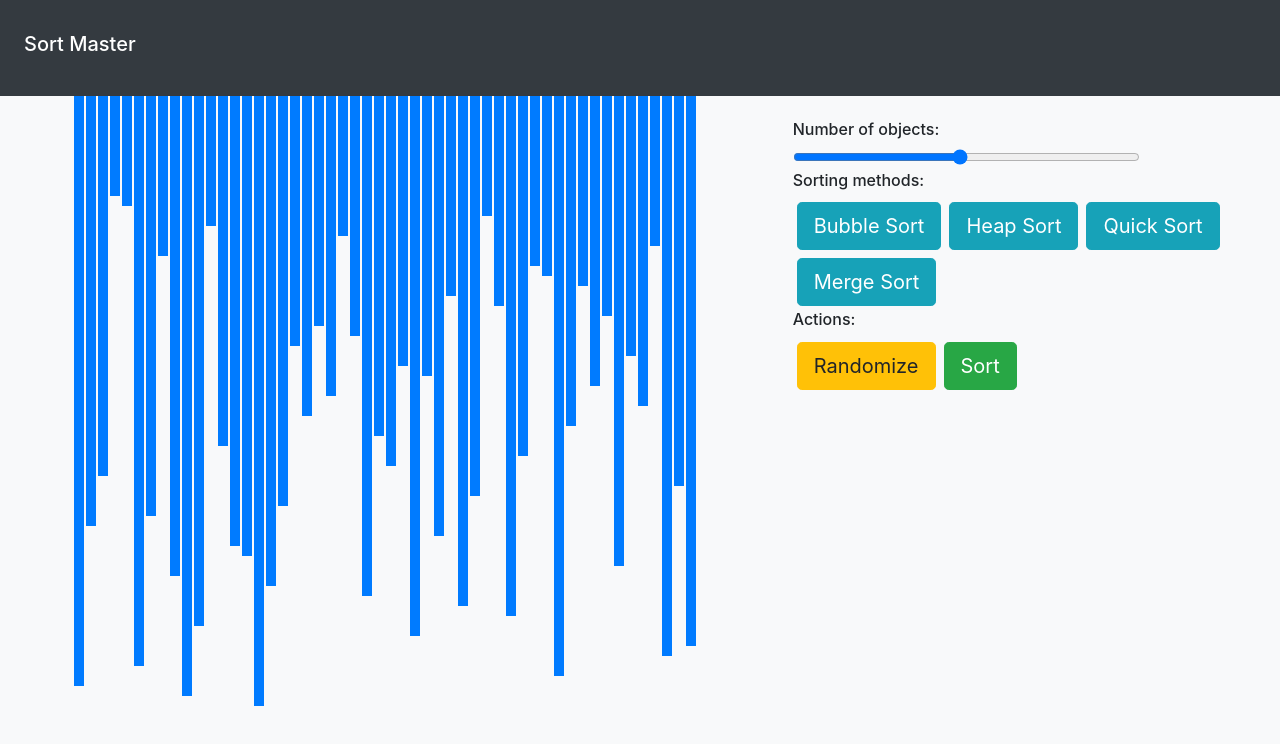
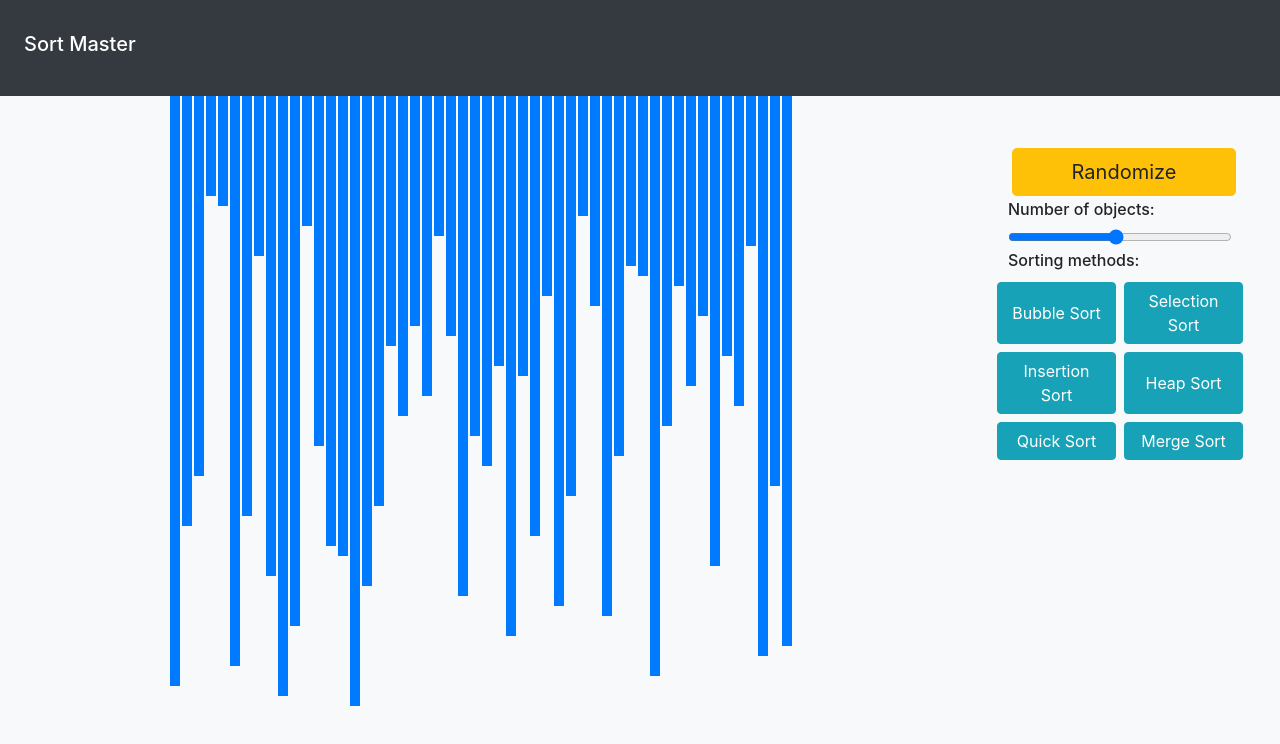
Before and after one commit to abelacosta/sort-master, a React (Create React App) app: page / in a window 1280 px wide. Shown: the top 744 px of the page. Built offline with nearby package versions, Linux system fonts and the light colour scheme.

Commit message:
Changed button layout

```diff
--- a/src/components/toolpanel.jsx
+++ b/src/components/toolpanel.jsx
@@ -3,7 +3,16 @@ import React, { Component } from "react";
 class ToolPanel extends Component {
   render() {
     return (
-      <div className="p-4">
+      <div className="w-25 p-5">
+        <button
+          onClick={() => {
+            this.props.onRandomize();
+          }}
+          type="button"
+          className="btn btn-warning btn-lg w-100 m-1"
+        >
+          Randomize
+        </button>
         <h6>Number of objects:</h6>
         <input
           type="range"
@@ -12,33 +21,56 @@ class ToolPanel extends Component {
           }}
           min="4"
           max="100"
-          className="w-75"
+          className="w-100"
         ></input>
         <h6>Sorting methods:</h6>
+        <div className="row">
           <button
             onClick={() => {
               this.props.onMethod("bubble");
             }}
             type="button"
-          className="btn btn-info btn-lg m-1"
+            className="btn btn-info col m-1"
           >
             Bubble Sort
+          </button>
+          <button
+            onClick={() => {
+              this.props.onMethod("selection");
+            }}
+            type="button"
+            className="btn btn-info col m-1"
+          >
+            Selection Sort
+          </button>
+        </div>
+        <div className="row">
+          <button
+            onClick={() => {
+              this.props.onMethod("insertion");
+            }}
+            type="button"
+            className="btn btn-info col m-1"
+          >
+            Insertion Sort
           </button>
           <button
             onClick={() => {
               this.props.onMethod("heap");
             }}
             type="button"
-          className="btn btn-info btn-lg m-1"
+            className="btn btn-info col m-1"
           >
             Heap Sort
           </button>
+        </div>
+        <div className="row">
           <button
             onClick={() => {
               this.props.onMethod("quick");
             }}
             type="button"
-          className="btn btn-info btn-lg m-1"
+            className="btn btn-info col m-1"
           >
             Quick Sort
           </button>
@@ -47,23 +79,11 @@ class ToolPanel extends Component {
               this.props.onMethod("merge");
             }}
             type="button"
-          className="btn btn-info btn-lg m-1"
+            className="btn btn-info col m-1"
           >
             Merge Sort
           </button>
-        <h6>Actions:</h6>
-        <button
-          onClick={() => {
-            this.props.onRandomize();
-          }}
-          type="button"
-          className="btn btn-warning btn-lg m-1"
-        >
-          Randomize
-        </button>
-        <button type="button" className="btn btn-success btn-lg m-1">
-          Sort
-        </button>
+        </div>
       </div>
     );
   }
```
Lines whose indentation alone changed are shown as unchanged.
